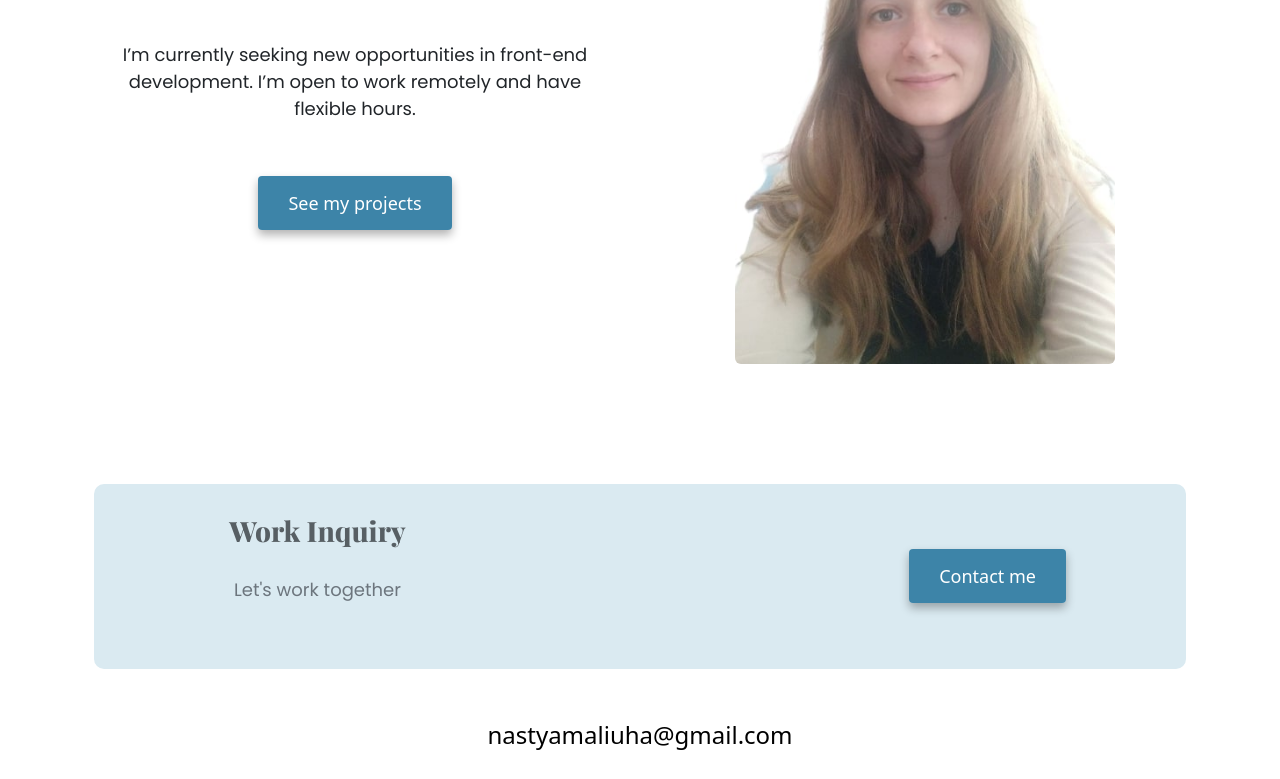
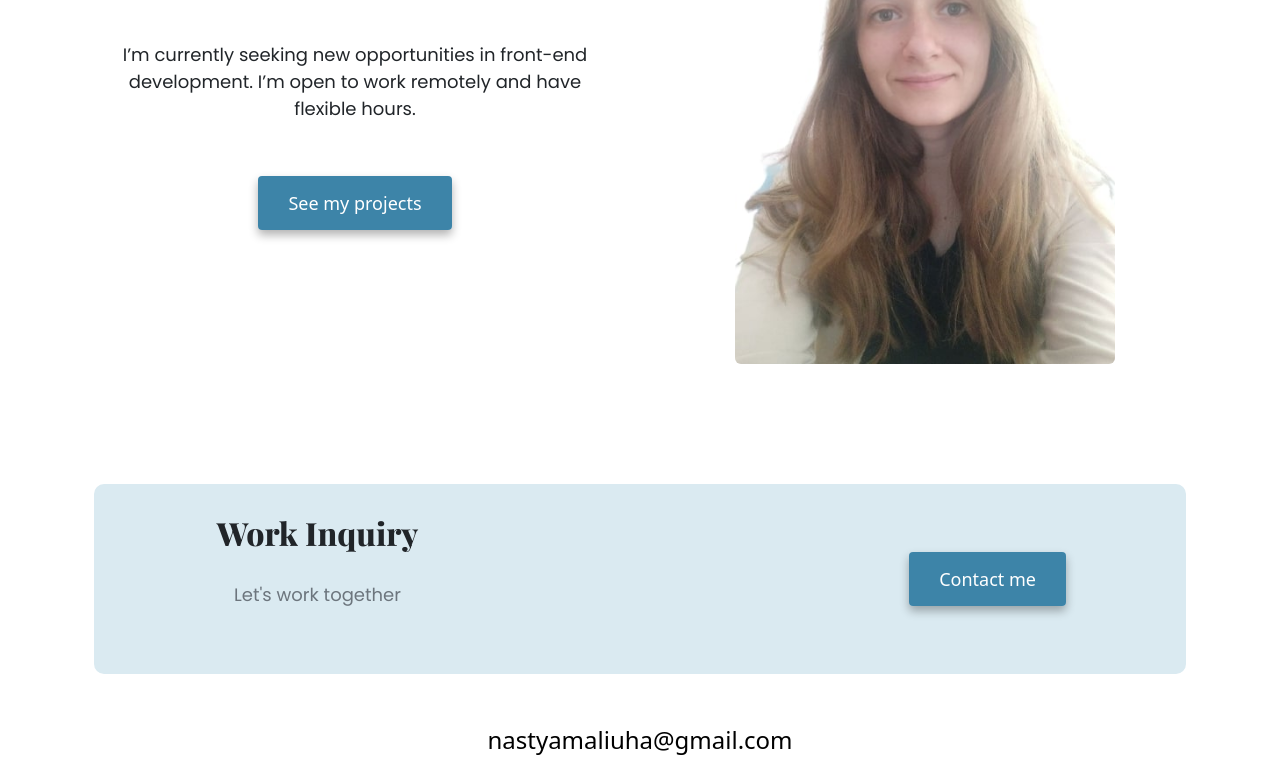
Before and after one commit to Anastasiia44/Responsive-Project, a plain HTML site: page about.html in a window 1280 px wide. Shown: the part 252-1031 px from the top of the page. Drawn offline with nearby package versions, Linux system fonts and the light colour scheme.

Commit message:
changed footer

```diff
--- a/about.html
+++ b/about.html
@@ -93,7 +93,7 @@
         <div class="container">
         <div class="contact-box justify-content-between mb-5 d-none d-md-flex align-items-center">
           <div>
-            <h3>Work Inquiry</h3>
+            <h2>Work Inquiry</h2>
             <p class="text-muted">Let's work together</p>
           </div>
           <div>
```
Also changed, not shown: contact.html (+1 -1 lines), index.html (+1 -1 lines), work.html (+1 -1 lines).
